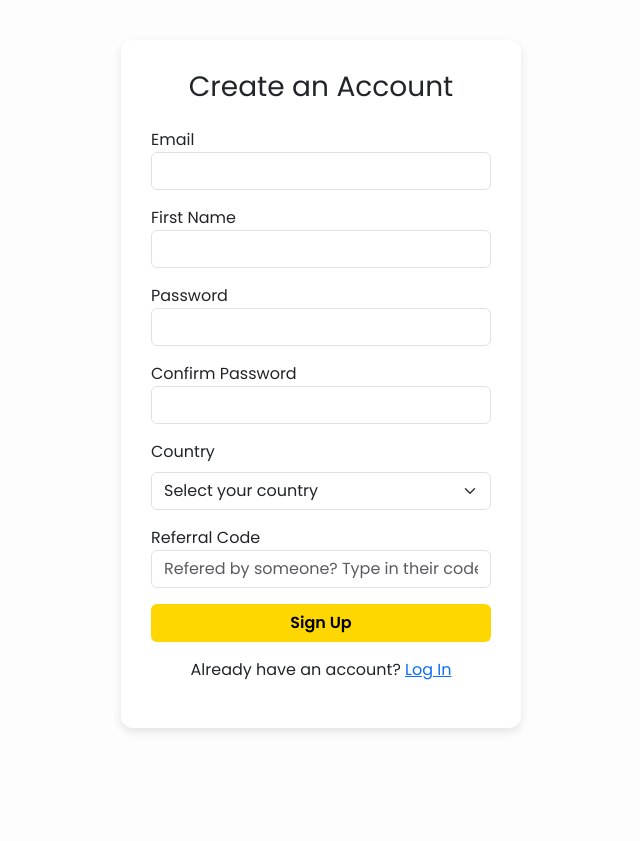
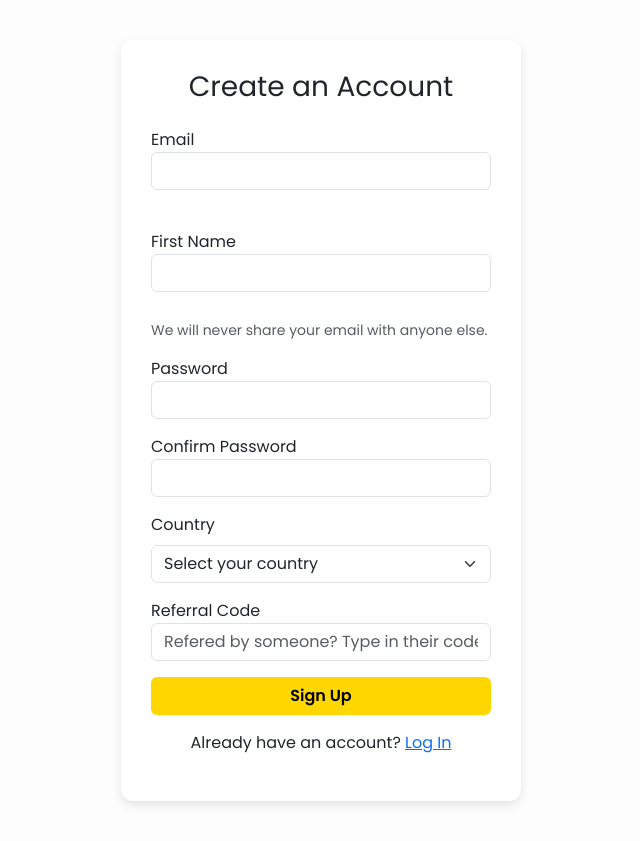
Before and after one commit to codeylee05/BeyonceVotingSite, a Django app: page /signup/ in a window 1280 px wide. Shown: the whole page, without its empty margins (319-959 px from the left). Before the commit the page ends 732 px from the top, so only its background shows below. Run offline with Django 4.2, Linux system fonts and the light colour scheme.

Commit message:
Update signup.html

```diff
--- a/core/templates/core/signup.html
+++ b/core/templates/core/signup.html
@@ -20,11 +20,12 @@
         {% csrf_token %}
         <div class="mb-3">
             <label>Email</label>
-            <input type="email" name="email" class="form-control" required>
+            <input type="email" name="email" class="form-control" required><br>
         </div>
         <div class="mb-3">
             <label>First Name</label>
-            <input type="text" name="first_name" class="form-control" required>
+            <input type="text" name="first_name" class="form-control" required><br>
+            <p class="form-text text-muted">We will never share your email with anyone else.</p>
         </div>
         <div class="mb-3">
             <label>Password</label>
```
